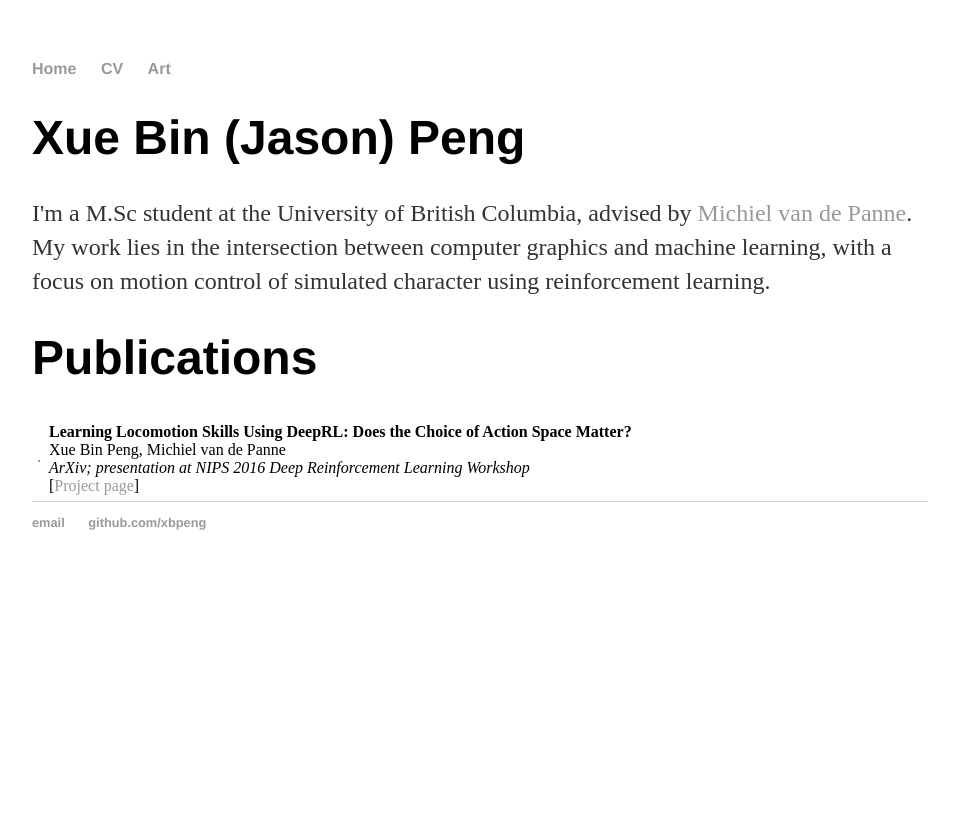
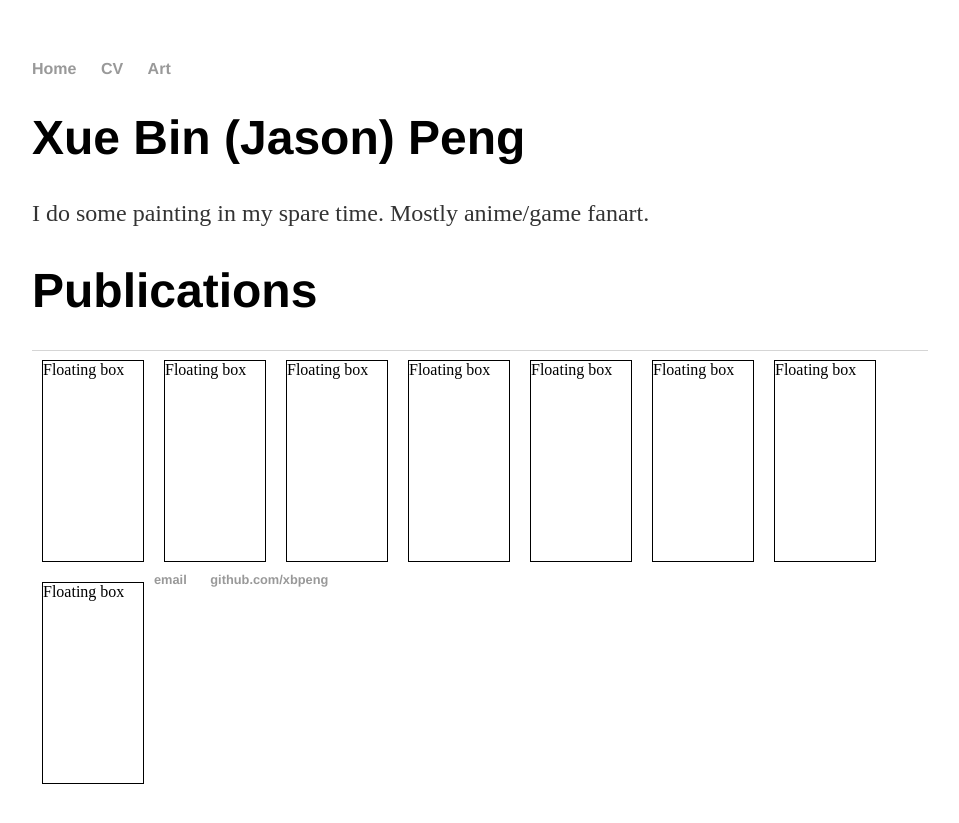
Before and after one commit to xbpeng/xbpeng.github.io, a Jekyll site: the page built from blog/index.html, in a window 1280 px wide. Shown: the top 823 px of the page, without its empty margins (160-1119 px from the left). Built offline with Jekyll 4.4.1, drawn with Linux system fonts in a browser that asks for light colours.

Commit message:
Update index.html

```diff
--- a/blog/index.html
+++ b/blog/index.html
@@ -5,19 +5,26 @@ title: test Artwork
 
 <div class="blurb">
 	<h1> Xue Bin (Jason) Peng</h1>
-	<p> I'm a M.Sc student at the University of British Columbia, advised by <a href="https://www.cs.ubc.ca/~van/">Michiel van de Panne</a>. My work lies in the intersection between computer graphics and machine learning, with a focus on motion control of simulated character using reinforcement learning.</a></p>
+	<p> I do some painting in my spare time. Mostly anime/game fanart. </p>
 </div><!-- /.blurb -->
 
 	<h1>Publications</h1>
 
-	<table border="0" cellpadding="3" cellspacing="3">
-		<tr>
-			<td><a href="https://www.cs.ubc.ca/~van/papers/2016-actionSpace/index.html"><img style="vertical-align:middle" src="images/papers/2016-actionSpace.png"  width="200" height="inherit" border="1px" alt="" /></a></td>
-			<td>
-				<b> Learning Locomotion Skills Using DeepRL: Does the Choice of Action Space Matter? </b> <br>
-				Xue Bin Peng, Michiel van de Panne <br>
-				<em> ArXiv; presentation at NIPS 2016 Deep Reinforcement Learning Workshop </em> <br>
-				[<a href="https://www.cs.ubc.ca/~van/papers/2016-actionSpace/index.html">Project page</a>]
-			</td>
-		</tr>
-	</table>
+	<style>
+		.floating-box {
+			float: left;
+			width: 100px;
+			height: 200px;
+			margin: 10px;
+			border: 1px solid #000000;
+		}
+	</style>
+
+	<div class="floating-box">Floating box</div>
+	<div class="floating-box">Floating box</div>
+	<div class="floating-box">Floating box</div>
+	<div class="floating-box">Floating box</div>
+	<div class="floating-box">Floating box</div>
+	<div class="floating-box">Floating box</div>
+	<div class="floating-box">Floating box</div>
+	<div class="floating-box">Floating box</div>
```
